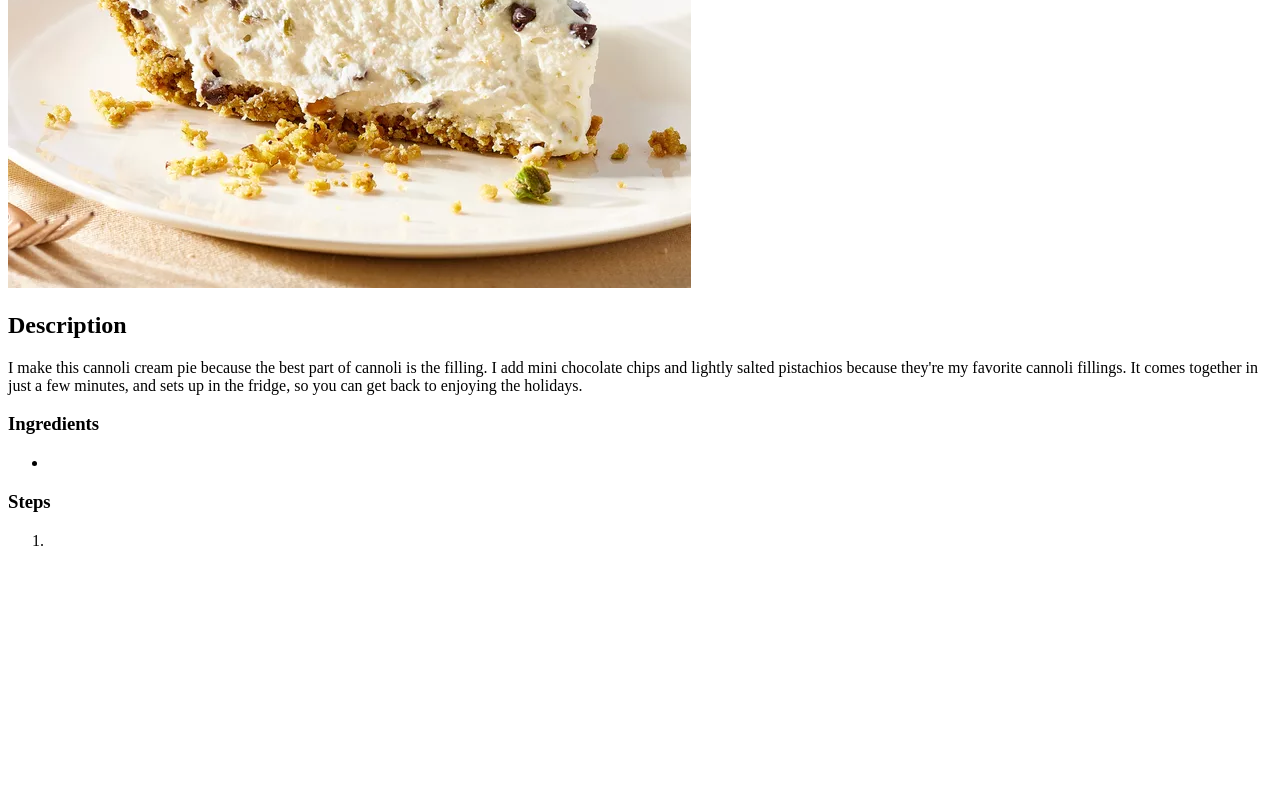
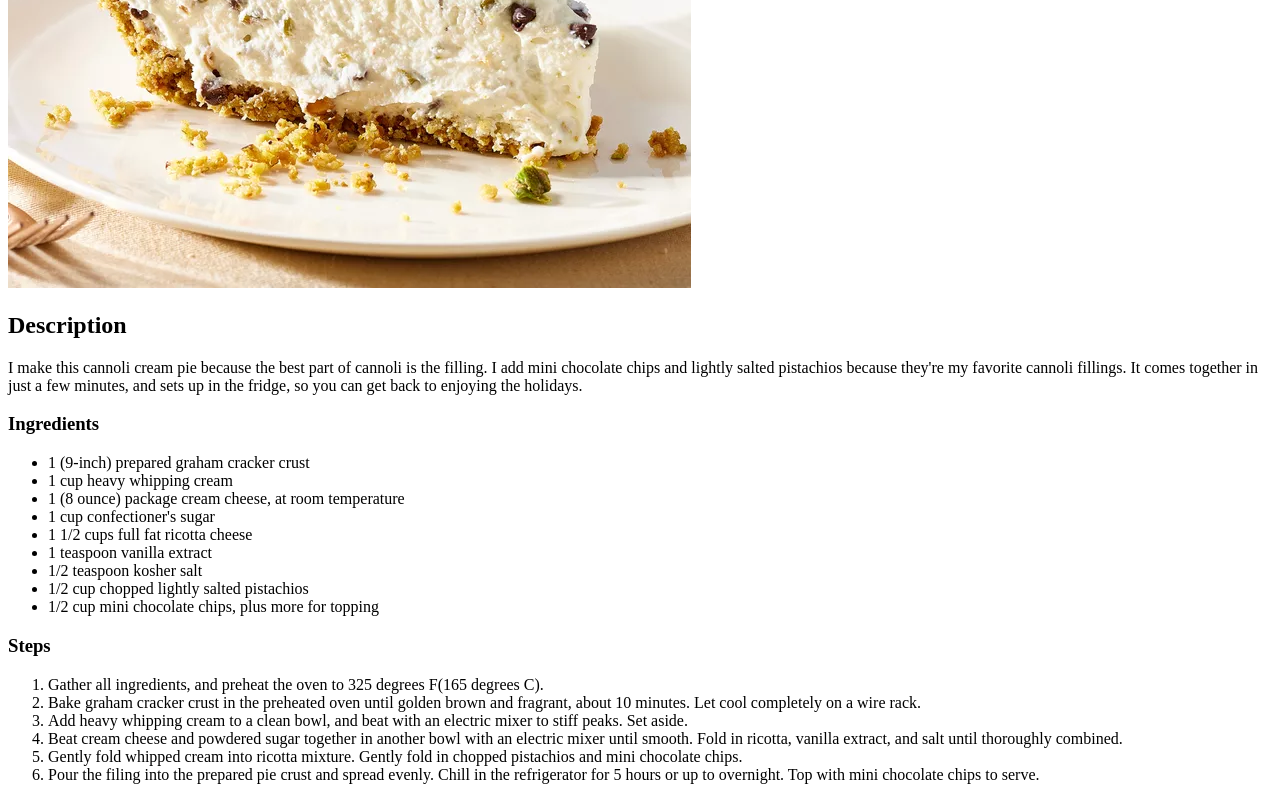
Before and after one commit to minnirupp/odin-recipes, a plain HTML site: page recipes/cannoli-cream-pie.html in a window 1280 px wide. Shown: the part 330-1130 px from the top of the page. Before the commit the page ends 896 px from the top, so only its background shows below. Drawn offline with Linux system fonts and the light colour scheme.

Commit message:
Finilize cannoli cream pie content

```diff
--- a/recipes/cannoli-cream-pie.html
+++ b/recipes/cannoli-cream-pie.html
@@ -14,12 +14,25 @@
 
     <h3>Ingredients</h3>
     <ul>
-        <li></li>
+        <li>1 (9-inch) prepared graham cracker crust</li>
+        <li>1 cup heavy whipping cream</li>
+        <li>1 (8 ounce) package cream cheese, at room temperature</li>
+        <li>1 cup confectioner's sugar</li>
+        <li>1 1/2 cups full fat ricotta cheese</li>
+        <li>1 teaspoon vanilla extract</li>
+        <li>1/2 teaspoon kosher salt</li>
+        <li>1/2 cup chopped lightly salted pistachios</li>
+        <li>1/2 cup mini chocolate chips, plus more for topping</li>
     </ul>
 
     <h3>Steps</h3>
     <ol>
-        <li></li>
+        <li>Gather all ingredients, and preheat the oven to 325 degrees F(165 degrees C).</li>
+        <li>Bake graham cracker crust in the preheated oven until golden brown and fragrant, about 10 minutes. Let cool completely on a wire rack.</li>
+        <li>Add heavy whipping cream to a clean bowl, and beat with an electric mixer to stiff peaks. Set aside.</li>
+        <li>Beat cream cheese and powdered sugar together in another bowl with an electric mixer until smooth. Fold in ricotta, vanilla extract, and salt until thoroughly combined.</li>
+        <li>Gently fold whipped cream into ricotta mixture. Gently fold in chopped pistachios and mini chocolate chips.</li>
+        <li>Pour the filing into the prepared pie crust and spread evenly. Chill in the refrigerator for 5 hours or up to overnight. Top with mini chocolate chips to serve.</li>
     </ol>
 
 </body>
```
